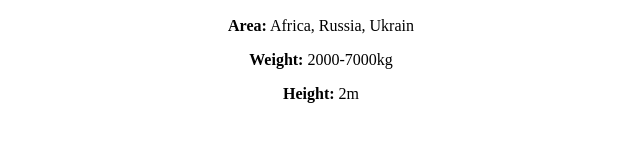
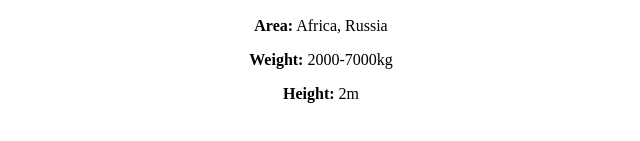
Before and after one commit to logrender/wild_animals, a plain HTML site: page index.html in a window 1280 px wide. Shown: the part 1492-1633 px from the top of the page, 319-959 px from the left. Drawn offline with Linux system fonts and the light colour scheme.

Commit message:
Revert "commit for revert"
This reverts commit 851776208c4447bc63b11d69c8b829a6db0262d4.

```diff
--- a/index.html
+++ b/index.html
@@ -34,7 +34,7 @@
 
     <h2>Kangaroo</h2>
     <img width="350px" src="pictures/kenguru.jpg" />
-    <p><b>Area:</b> Africa, Russia, Ukrain</p>
+    <p><b>Area:</b> Africa, Russia</p>
     <p><b>Weight:</b> 2000-7000kg</p>
     <p><b>Height:</b> 2m</p>
     <br />
```
